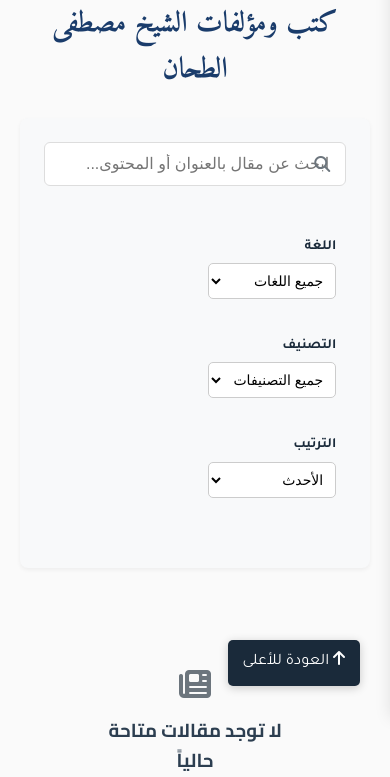
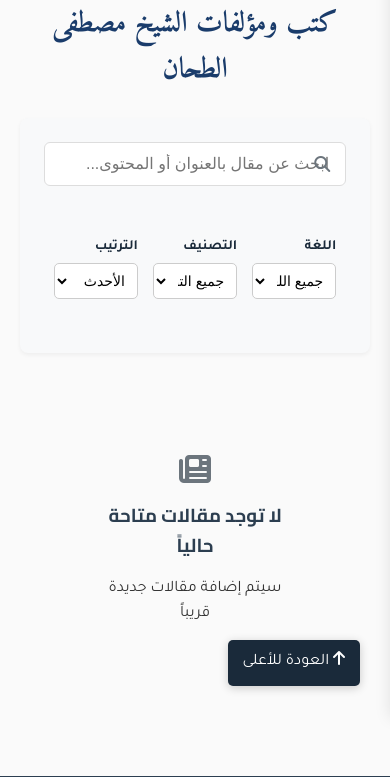
Before and after one commit to srab1980/ShTahan, a Flask app: page /articles in a window 390 px wide. Shown: the part 128-905 px from the top of the page. Run offline with Flask 3, Linux system fonts and the light colour scheme; data that the repository does not hold is empty.

Commit message:
Improved filter display on different screens
Updated the CSS to make filters appear side-by-side on large screens and stack vertically on smaller screens.  Changes were made to `static/css/mobile.css` and `templates/articles_simple.html` to implement responsive filter layout using flexbox.

Replit-Commit-Author: Agent
Replit-Commit-Session-Id: 1ff1f280-4fb3-4e5e-b5ef-e0f3e47dc461
Replit-Commit-Screenshot-Url: https://storage.googleapis.com/screenshot-production-us-central1/42c516af-18fc-4cd7-a039-196a65dfcd37/83cbc096-6b18-423e-8eda-ce4bb3a90067.jpg

```diff
--- a/static/css/mobile.css
+++ b/static/css/mobile.css
@@ -2,44 +2,61 @@
  * ملف أنماط CSS للأجهزة المحمولة - تصميم مبسط للفلاتر
  */
 
+/* أنماط أساسية للفلاتر */
+.articles-filters {
+    display: flex !important;
+    flex-direction: row !important;
+    flex-wrap: nowrap !important;
+    gap: 10px !important;
+    width: 100% !important;
+    margin: 15px 0 !important;
+    justify-content: space-between !important;
+}
+
+.article-filter-group {
+    flex: 1 !important;
+    min-width: 0 !important;
+    margin-right: 0 !important;
+    margin-left: 0 !important;
+}
+
+.article-filter-group label {
+    display: block !important;
+    margin-bottom: 5px !important;
+    white-space: nowrap !important;
+}
+
+.article-filter-group select {
+    width: 100% !important;
+    padding: 8px !important;
+}
+
 /* تعديلات الفلاتر للأجهزة المحمولة */
 @media (max-width: 768px) {
-    /* تخطيط عمودي للفلاتر */
+    /* تحويل الاتجاه من أفقي إلى عمودي */
     .articles-filters {
-        display: block !important;
+        flex-direction: column !important;
+        gap: 15px !important;
         padding: 10px !important;
     }
 
-    /* تنسيق عناصر الفلاتر للجوال */
+    /* تنسيق عناصر الفلاتر للجوال بعرض كامل */
     .article-filter-group {
-        display: block !important;
         width: 100% !important;
-        margin-bottom: 15px !important;
+        margin-bottom: 5px !important;
     }
 
-    /* أنماط تسميات الفلاتر للجوال */
+    /* تكبير العناصر قليلاً للمس أسهل */
     .article-filter-group label {
-        display: block !important;
-        margin-bottom: 5px !important;
         font-size: 16px !important;
         font-weight: bold !important;
     }
 
-    /* أنماط قوائم الاختيار للجوال */
     .article-filter-group select {
-        width: 100% !important;
         padding: 10px !important;
         font-size: 16px !important;
-        margin-bottom: 5px !important;
         border: 1px solid #ccc !important;
         border-radius: 5px !important;
-        background-color: white !important;
-    }
-
-    /* تعطيل خاصية الشبكة تماماً */
-    .articles-filters {
-        display: block !important;
-        grid-template-columns: none !important;
     }
 }
 
@@ -54,13 +71,3 @@
         font-size: 14px !important;
     }
 }
-
-/* أنماط عامة مختارة */
-.article-filter-group {
-    position: relative !important;
-}
-
-/* إعادة تعريف أنماط الفلاتر للتوافق  */
-.articles-filters {
-    display: grid !important;
-}
--- a/templates/articles_simple.html
+++ b/templates/articles_simple.html
@@ -476,29 +476,14 @@
         <div class="filter-tags" id="filter-tags"></div>
 
         <!-- Advanced Filters -->
+        <!-- تم نقل أنماط الفلاتر إلى ملف mobile.css -->
         <style>
-            /* تصميم الفلاتر */
-            .articles-filters {
-                display: grid;
-                grid-template-columns: repeat(3, 1fr);
-                gap: 1rem;
-                margin-top: 1rem;
-                margin-bottom: 1rem;
-                width: 100%;
-            }
-
-            .article-filter-group {
-                display: flex;
-                flex-direction: column;
-                min-width: 0; /* لمنع تجاوز العرض */
-            }
-
+            /* أنماط المظهر الأساسية للفلاتر، أما التخطيط فموجود في ملف mobile.css */
             .article-filter-group label {
                 font-weight: bold;
                 margin-bottom: 0.5rem;
                 color: #1a2a3a;
                 text-align: right;
-                white-space: nowrap;
             }
 
             .article-filter-group select {
@@ -507,7 +492,6 @@
                 border-radius: 6px;
                 background-color: white;
                 direction: rtl;
-                width: 100%;
             }
 
             .article-filter-group select:focus {
@@ -515,8 +499,6 @@
                 outline: none;
                 box-shadow: 0 0 0 2px rgba(26, 42, 58, 0.2);
             }
-
-            /* ملاحظة: تم نقل تعديلات الأجهزة المحمولة إلى ملف mobile.css */
         </style>
 
         <div class="articles-filters">
```
